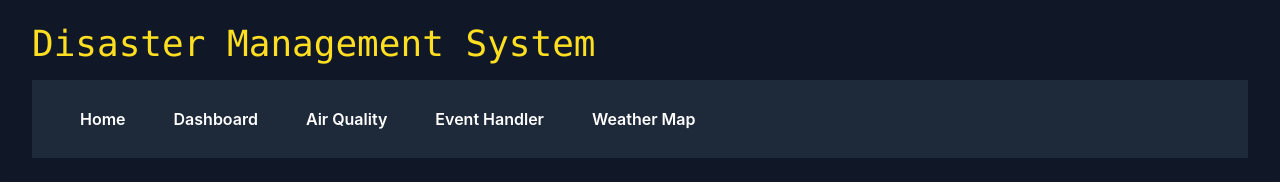
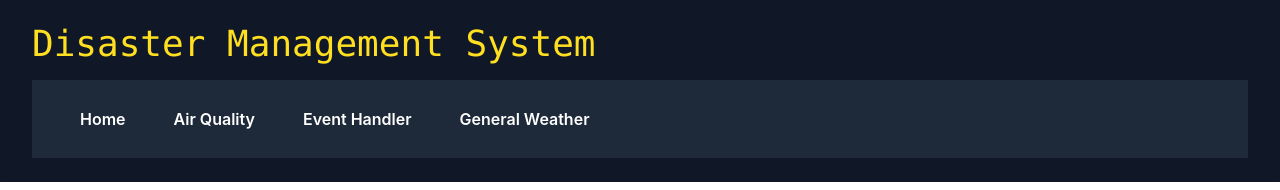
Before and after one commit to sambhavvoswal/Disaster-Management---Major-Project, a React (Vite) app in the folder frontend/: page /event-handler in a window 1280 px wide. Shown: the top 190 px of the page. Built offline with nearby package versions, Linux system fonts and the light colour scheme; no server answers.

Commit message:
Improved routing

```diff
--- a/frontend/src/components/Home/Header.jsx
+++ b/frontend/src/components/Home/Header.jsx
@@ -21,11 +21,11 @@ return (
                         Home
                     </a>
                 </button>
-                <button className='px-3 sm:px-4 py-1.5 sm:py-1.75 text-sm sm:text-base bg-gray-800 text-gray-300 rounded font-semibold hover:bg-gray-700 transition-colors'>
+                {/* <button className='px-3 sm:px-4 py-1.5 sm:py-1.75 text-sm sm:text-base bg-gray-800 text-gray-300 rounded font-semibold hover:bg-gray-700 transition-colors'>
                     <a href='/dashboard' className='text-white'>
                         Dashboard
                     </a>
-                </button>
+                </button> */}
                 <button className='px-3 sm:px-4 py-1.5 sm:py-1.75 text-sm sm:text-base bg-gray-800 text-gray-300 rounded font-semibold hover:bg-gray-700 transition-colors'>
                     <a href='/air-quality' className='text-white'>
                         Air Quality
@@ -38,7 +38,7 @@ return (
                 </button>
                 <button className='px-3 sm:px-4 py-1.5 sm:py-1.75 text-sm sm:text-base bg-gray-800 text-gray-300 rounded font-semibold hover:bg-gray-700 transition-colors'>
                     <a href='/map-preview' className='text-white'>
-                        Weather Map
+                        General Weather
                     </a>
                 </button>
             </div>
```
